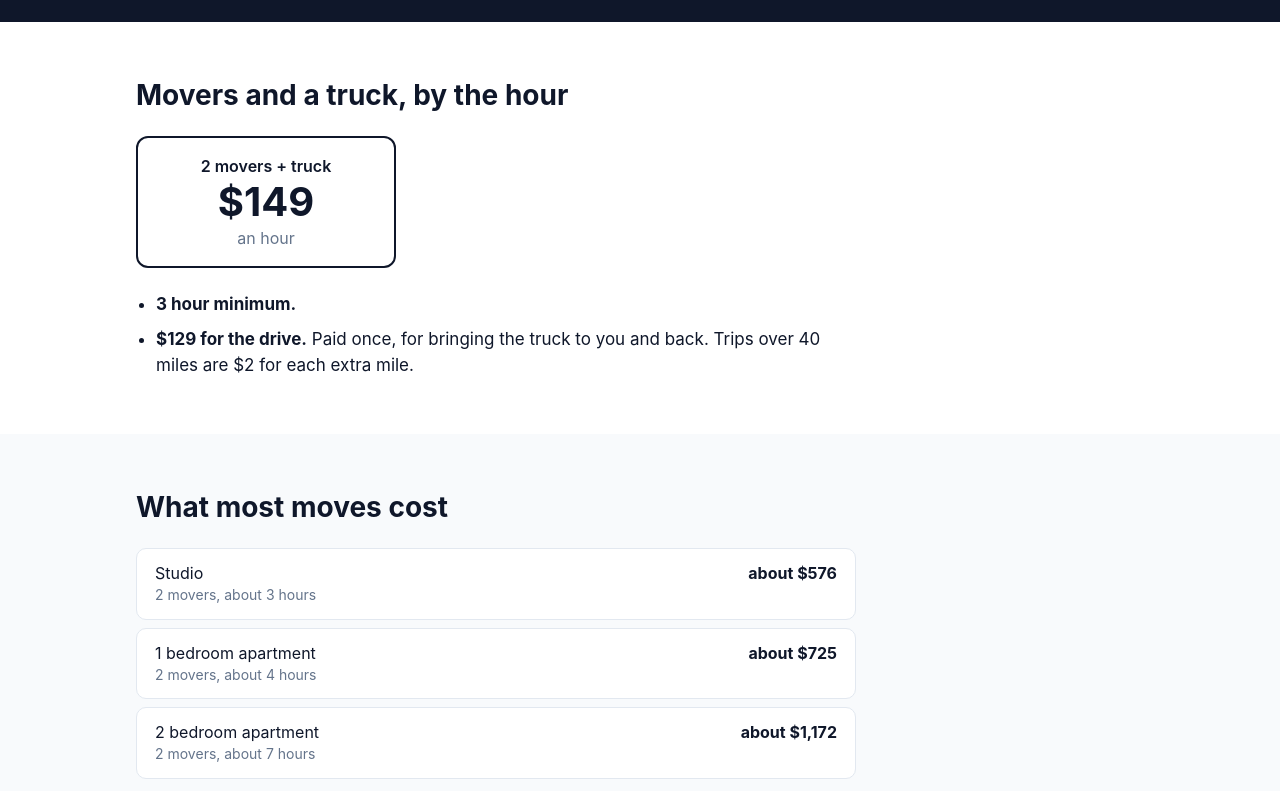
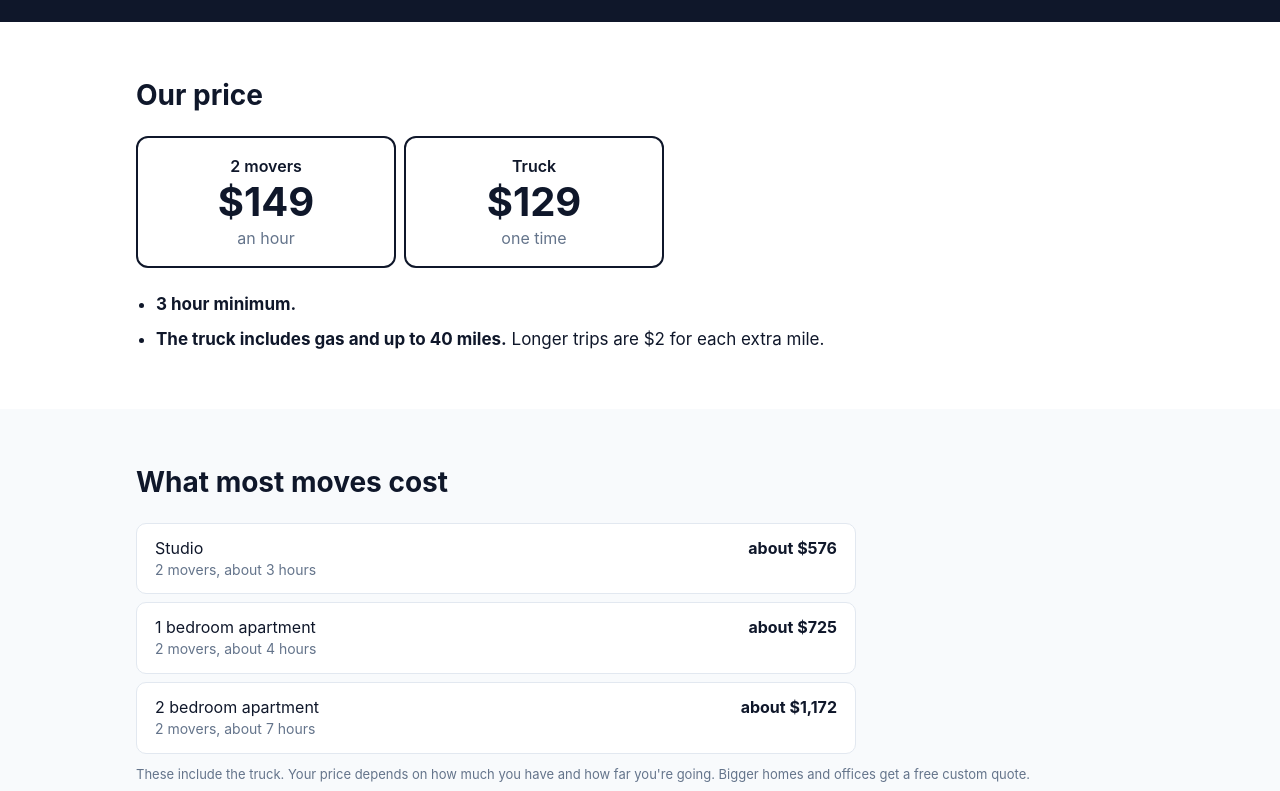
Before and after one commit to Lchawak2/DMV-trusted-movers, a React (Vite) app: page /pricing in a window 1280 px wide. Shown: the part 220-1011 px from the top of the page. Built offline with nearby package versions, Linux system fonts and the light colour scheme; no server answers.

Commit message:
Prices page: show the hourly rate and the one-time truck charge side by side
Co-Authored-By: Claude Opus 5.5 (1M context) <noreply@anthropic.com>
Claude-Session: https://claude.ai/code/session_0113xDbewdNLXVFjK8ewYi4h

```diff
--- a/src/lib/prices.ts
+++ b/src/lib/prices.ts
@@ -7,7 +7,7 @@ export const CREW_RATES = [
 ]
 export const EXTRA_MOVER = 50
 export const MIN_HOURS = 3
-// One-time charge for driving the truck to you and back
+// One-time truck charge: the truck, gas and the drive to the customer and back
 export const TRAVEL_FEE = 129
 export const INCLUDED_MILES = 40
 export const PER_MILE = 2
--- a/src/pages/Pricing.tsx
+++ b/src/pages/Pricing.tsx
@@ -9,7 +9,6 @@ import {
 const dollars = (n: number) => '$' + n.toLocaleString('en-US')
 
 const INCLUDED = [
-  'The truck and gas',
   'Blankets, tape and plastic wrap to protect your things',
   'No extra charge for stairs or elevators',
   'No extra charge for paying by card',
@@ -36,19 +35,24 @@ export default function Pricing() {
 
       <section className="site-sec">
         <div className="site-wrap">
-          <h2>Movers and a truck, by the hour</h2>
+          <h2>Our price</h2>
           <div className="price-tiles">
             {CREW_RATES.map((r) => (
               <div className="price-tile" key={r.movers}>
-                <span>{r.movers} movers + truck</span>
+                <span>{r.movers} movers</span>
                 <strong>{dollars(r.rate)}</strong>
                 <span>an hour</span>
               </div>
             ))}
+            <div className="price-tile">
+              <span>Truck</span>
+              <strong>{dollars(TRAVEL_FEE)}</strong>
+              <span>one time</span>
+            </div>
           </div>
           <ul className="price-rules">
             <li><strong>{MIN_HOURS} hour minimum.</strong></li>
-            <li><strong>{dollars(TRAVEL_FEE)} for the drive.</strong> Paid once, for bringing the truck to you and back. Trips over {INCLUDED_MILES} miles are {dollars(PER_MILE)} for each extra mile.</li>
+            <li><strong>The truck includes gas and up to {INCLUDED_MILES} miles.</strong> Longer trips are {dollars(PER_MILE)} for each extra mile.</li>
             {CREW_RATES.length > 1 && <li><strong>Need more hands?</strong> Each extra mover is {dollars(EXTRA_MOVER)} more an hour.</li>}
           </ul>
         </div>
@@ -65,7 +69,7 @@ export default function Pricing() {
               </div>
             ))}
           </div>
-          <p className="muted small">These include the travel fee. Your price depends on how much you have and how far you're going. Bigger homes and offices get a free custom quote.</p>
+          <p className="muted small">These include the truck. Your price depends on how much you have and how far you're going. Bigger homes and offices get a free custom quote.</p>
         </div>
       </section>
 
```
